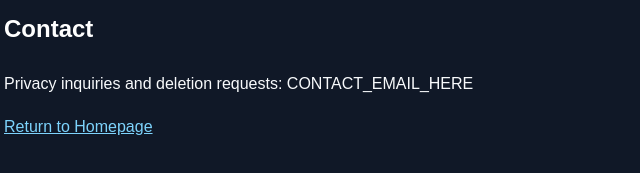
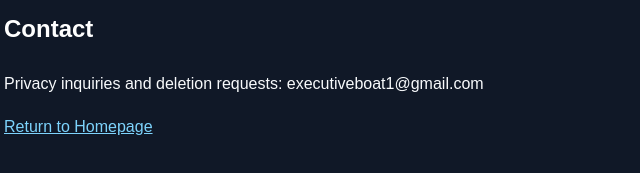
Before and after one commit to executiveboat1/Kieran-Content-Intelligence, a plain HTML site: page privacy.html in a window 1280 px wide. Shown: the part 1207-1380 px from the top of the page, 256-896 px from the left. Drawn offline with Linux system fonts and the light colour scheme.

Commit message:
Update privacy.html

```diff
--- a/privacy.html
+++ b/privacy.html
@@ -160,7 +160,7 @@
 
       Privacy inquiries and deletion requests:
 
-      CONTACT_EMAIL_HERE
+      executiveboat1@gmail.com
 
     </p>
 
```
